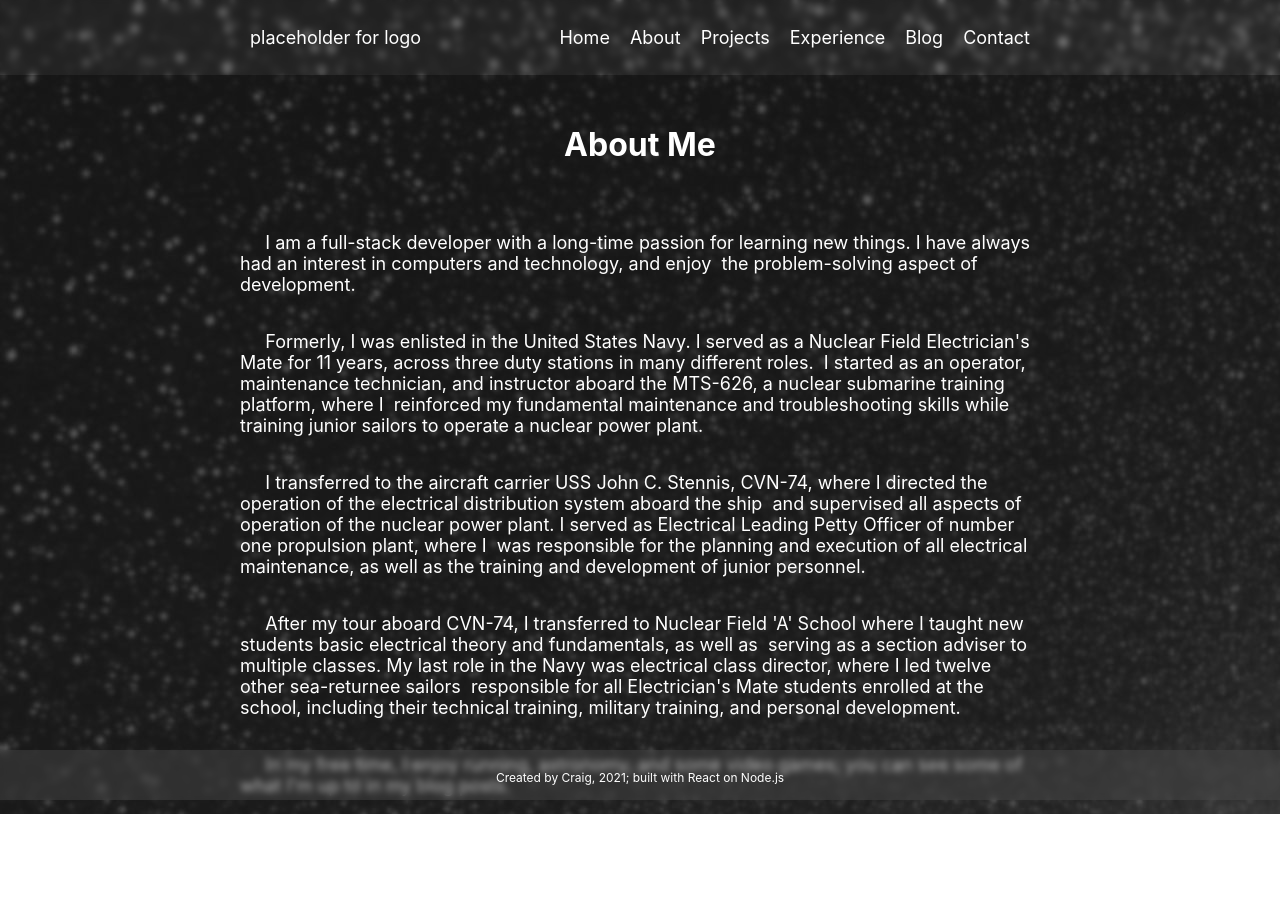
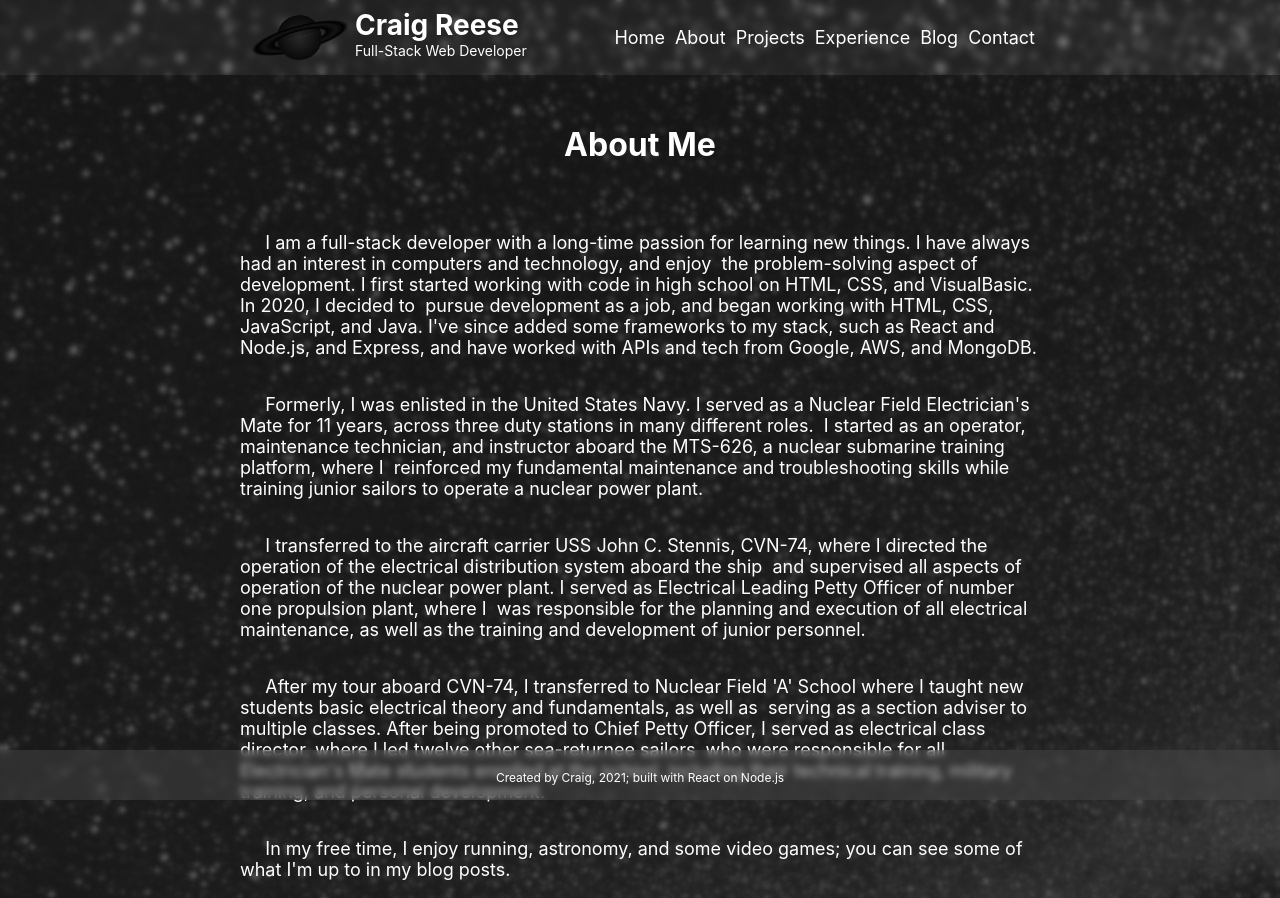
Before and after one commit to reeseca90/portfolio-front, a React (Create React App) app: page /about in a window 1280 px wide. Before the commit the page ends 814 px from the top, so only its background shows below. Built offline with nearby package versions, Linux system fonts and the light colour scheme.

Commit message:
more design complete

```diff
--- a/src/css/Nav.css
+++ b/src/css/Nav.css
@@ -9,6 +9,7 @@ header {
 }
 
 .navPage {
+  box-sizing: border-box;
   display: flex;
   justify-content: space-around;
   align-items: center;
@@ -20,11 +21,58 @@ header {
 }
 .navPage a {
   text-decoration: none;
-  padding: 10px;
+  padding: 5px;
   border-radius: 50%;
 }
 .navPage a:hover {
   background-image: radial-gradient(ellipse at center, rgba(138, 138, 138, 0.45), rgba(30, 30, 30, 0.7));
 }
 
+.nameArea {
+  margin-top: 20px;
+  margin-left: 5px;
+  float: right;
+}
+.nameArea .name {
+  font-size: 28px;
+  font-weight: bolder;
+}
+.nameArea .desc {
+  font-size: 14px;
+}
+
+#planet {
+  float: left;
+  width: 100px;
+  height: 100px;
+  position: relative;
+  margin: auto;
+  transform: rotateZ(-15deg);
+}
+#planet .rings {
+  position: relative;
+  width: 100%;
+  height: 100%;
+  background: radial-gradient(ellipse farthest-side at center, rgba(0, 0, 0, 0) 50%, black 55%, #141414 75%, black 90%, rgba(0, 0, 0, 0) 100%);
+  transform: rotateX(75deg);
+}
+#planet .planet {
+  background: green;
+  width: 45px;
+  height: 45px;
+  position: absolute;
+  top: 27px;
+  left: 27px;
+  border-radius: 50%;
+}
+#planet .top {
+  clip: rect(0px, 45px, 22px, 0px);
+}
+#planet .bottom {
+  clip: rect(22px, 45px, 45px, 0px);
+}
+#planet .planet-bg {
+  background: radial-gradient(circle at center, #282828, black 90%);
+}
+
 /*# sourceMappingURL=Nav.css.map */
--- a/src/js/About.js
+++ b/src/js/About.js
@@ -8,7 +8,9 @@ const About = (props) => {
 
       <p>&nbsp;&nbsp;&nbsp;&nbsp;
         I am a full-stack developer with a long-time passion for learning new things. I have always had an interest in computers and technology, and enjoy&nbsp;
-        the problem-solving aspect of development.
+        the problem-solving aspect of development. I first started working with code in high school on HTML, CSS, and VisualBasic. In 2020, I decided to&nbsp;
+        pursue development as a job, and began working with HTML, CSS, JavaScript, and Java. I've since added some frameworks to my stack, such as React and &nbsp;
+        Node.js, and Express, and have worked with APIs and tech from Google, AWS, and MongoDB.
       </p>
 
       <p>&nbsp;&nbsp;&nbsp;&nbsp;
@@ -23,8 +25,8 @@ const About = (props) => {
       </p>
       <p>&nbsp;&nbsp;&nbsp;&nbsp;
         After my tour aboard CVN-74, I transferred to Nuclear Field 'A' School where I taught new students basic electrical theory and fundamentals, as well as&nbsp;
-        serving as a section adviser to multiple classes. My last role in the Navy was electrical class director, where I led twelve other sea-returnee sailors&nbsp;
-        responsible for all Electrician's Mate students enrolled at the school, including their technical training, military training, and personal development.
+        serving as a section adviser to multiple classes. After being promoted to Chief Petty Officer, I served as electrical class director, where I led twelve other sea-returnee sailors&nbsp;
+        who were responsible for all Electrician's Mate students enrolled at the school, including their technical training, military training, and personal development.
       </p>
       <p>&nbsp;&nbsp;&nbsp;&nbsp;
         In my free time, I enjoy running, astronomy, and some video games; you can see some of what I'm up to in my blog posts.
--- a/src/js/Nav.js
+++ b/src/js/Nav.js
@@ -5,7 +5,17 @@ const Nav = (props) => {
   return (
     <header>
       <div className='navPage'>
-        <span className='logo toLeft'>placeholder for logo</span>
+        <div className='logo toLeft'>
+          <div id='planet'>
+            <div class='planet top planet-bg'></div>
+            <div class='rings'></div>
+            <div class='planet bottom planet-bg'></div>
+          </div>
+          <div className='nameArea'>
+            <div className='name'>Craig Reese</div>
+            <div className='desc'>Full-Stack Web Developer</div>
+          </div>
+        </div>
         <Link to='/home' className='toRight'>Home</Link>
         <Link to='/about'>About</Link>
         <Link to='/projects'>Projects</Link>
--- a/src/scss/Nav.scss
+++ b/src/scss/Nav.scss
@@ -11,6 +11,7 @@ header {
 }
 
 .navPage {
+  box-sizing: border-box;
   display: flex;
   justify-content: space-around;
   align-items: center;
@@ -18,7 +19,7 @@ header {
   height: 75px;
   a {
     text-decoration: none;
-    padding: 10px;
+    padding: 5px;
     border-radius: 50%;
   }
   a:hover {
@@ -28,3 +29,50 @@ header {
   margin-left: auto;
   margin-right: auto;
 }
+
+.nameArea {
+  margin-top: 20px;
+  margin-left: 5px;
+  float: right;
+  .name {
+    font-size: 28px;
+    font-weight: bolder;
+  }
+  .desc {
+    font-size: 14px;
+  }
+}
+
+#planet {
+  float: left;
+  width: 100px;
+  height: 100px;
+  position: relative;
+  margin: auto;
+  transform: rotateZ(-15deg);
+  .rings {
+    position: relative;
+    width: 100%;
+    height: 100%;
+    background: radial-gradient(ellipse farthest-side at center, rgba(0, 0, 0, 0) 50%, black 55%, rgb(20, 20, 20) 75%, black 90%, rgba(0, 0, 0, 0) 100%);
+    transform: rotateX(75deg);
+  }
+  .planet {
+    background: green;
+    width: 45px;
+    height: 45px;
+    position: absolute;
+    top: 27px;
+    left: 27px;
+    border-radius: 50%;
+  }
+  .top {
+    clip: rect(0px, 45px, 22px, 0px);
+  }
+  .bottom {
+    clip: rect(22px, 45px, 45px, 0px);
+  }
+  .planet-bg {
+    background: radial-gradient(circle at center, rgb(40, 40, 40), rgb(0, 0, 0) 90%);
+  }
+}
```
Also changed, not shown: 1 other file (tests, documents, lock files or other folders).
